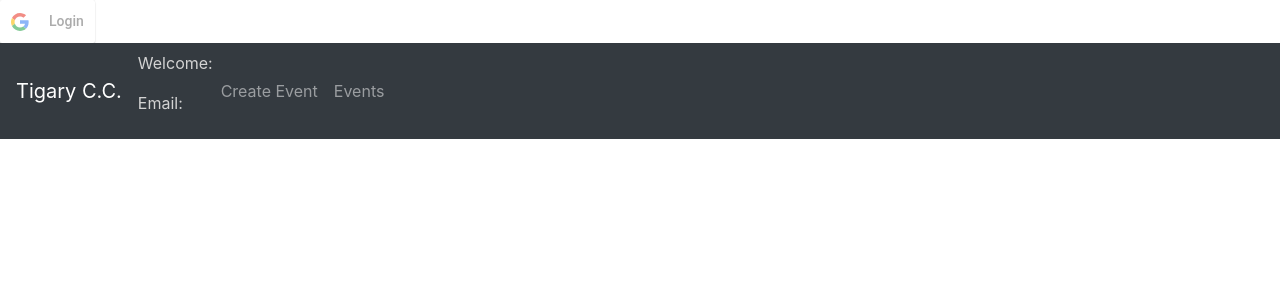
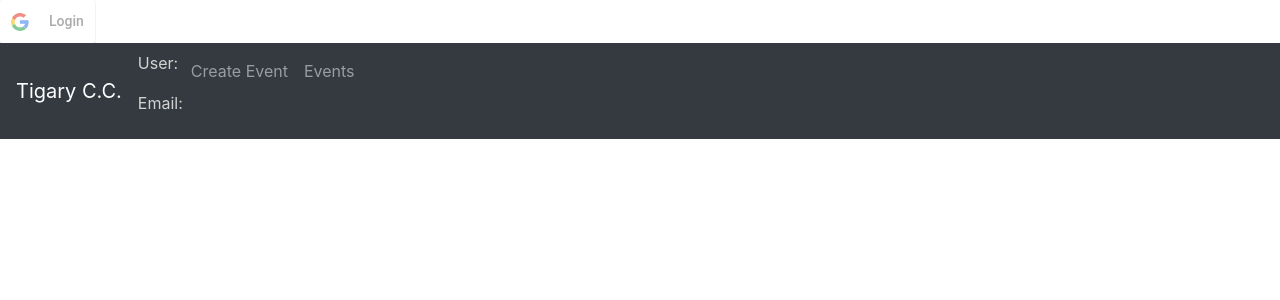
Before and after one commit to Blaine206/capstone-frontend, a React (Create React App) app: page /login in a window 1280 px wide. Shown: the top 300 px of the page. Built offline with nearby package versions, Linux system fonts and the light colour scheme; the HTML template or start-up script is replaced by a standard one.

Commit message:
logout wip

```diff
--- a/src/App.js
+++ b/src/App.js
@@ -2,8 +2,7 @@ import './App.css';
 import {
   BrowserRouter as Router,
   Switch,
-  Route,
-  Link
+  Route
 } from "react-router-dom";
 import axios from 'axios';
 import Navigation from './Components/Nav';
@@ -40,7 +39,7 @@ function App() {
   return (
     <Router>
       <div className="App">
-        {Object.keys(user).length === 0? <Login user={user} setUser={setUser} /> : <Logout />}
+        {Object.keys(user).length === 0? <Login user={user} setUser={setUser} /> : <Logout user={user} setUser={setUser}/>}
         <Navigation email={user.email} name={user.name} />
         <Switch>
           <Route exact path="/"/>
--- a/src/Components/Login.js
+++ b/src/Components/Login.js
@@ -8,8 +8,7 @@ const clientId = "422134929902-nl2c86n17fm0nrk2kkvt3sl8v4cf39h3.apps.googleuserc
 
 const Login = ({ user, setUser }) => {
   const onSuccess = (res) => {
-    axios
-      .post("/auth/signin", {
+    axios.post("/auth/signin", {
         id_token: res.getAuthResponse().id_token,
       })
       .then((res) => {
@@ -53,6 +52,3 @@ const Login = ({ user, setUser }) => {
 };
 
 export default Login;
-
-// import { Link } from 'react-router-dom';
-{/* <div><Link to='/'>Home</Link></div> */}
--- a/src/Components/Logout.js
+++ b/src/Components/Logout.js
@@ -1,16 +1,19 @@
 import React from "react";
+// import axios from "axios";
 // import Navigation from './Nav'
 // import { navigate } from "@reach/router";
 import { GoogleLogout } from "react-google-login";
 
 const clientId = "422134929902-nl2c86n17fm0nrk2kkvt3sl8v4cf39h3.apps.googleusercontent.com";
 
-function Logout() {
+const Logout = ({ user, setUser }) => {
     const onSuccess = (res) => {
+        setUser({});
         alert("Logout made successfully");
         console.log("logged out");
+
         // navigate("/");
-        //HOW DO I RERENDER???
+        //HOW DO I RE-RENDER to get login button back????
     };
 
     return (
@@ -22,6 +25,6 @@ function Logout() {
             />
         </div>
     );
-}
+};
 
 export default Logout;
--- a/src/Components/Nav.js
+++ b/src/Components/Nav.js
@@ -15,13 +15,13 @@ const Navigation = (props) => {
         <div>
             <Navbar collapseOnSelect expand="lg" bg="dark" variant="dark">
             <Navbar.Brand><Link style={navStyle} to='/'>Tigary C.C.</Link></Navbar.Brand>
-            <div>
-                <p>Welcome: {props.name}</p>
-                <p>Email: {props.email}</p>
-            </div>
                 <Navbar.Toggle aria-controls="responsive-navbar-nav" />
                 <Navbar.Collapse id="responsive-navbar-nav">
                     <Nav>
+                        <div>
+                            <p>User: {props.name}</p>
+                            <p>Email: {props.email}</p>
+                        </div>
                         <Nav.Link href="eventform">Create Event</Nav.Link>
                         <Nav.Link eventKey={2} href="events">
                             Events
```
